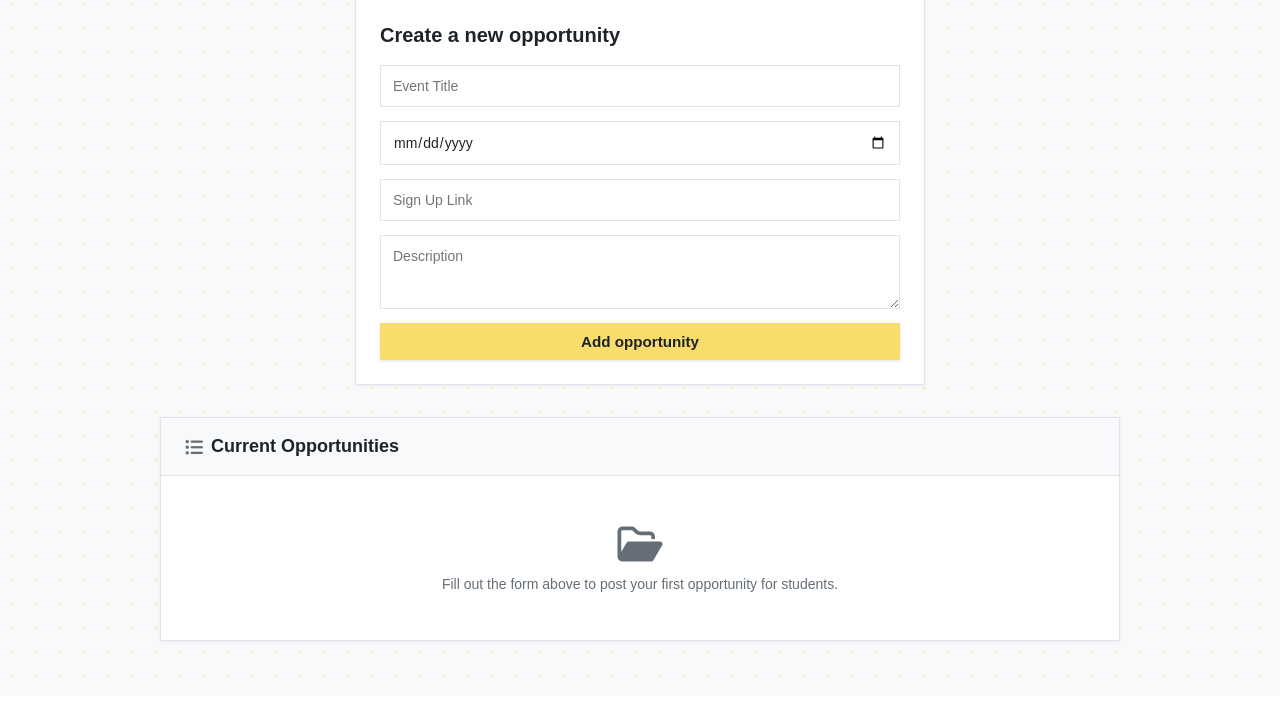
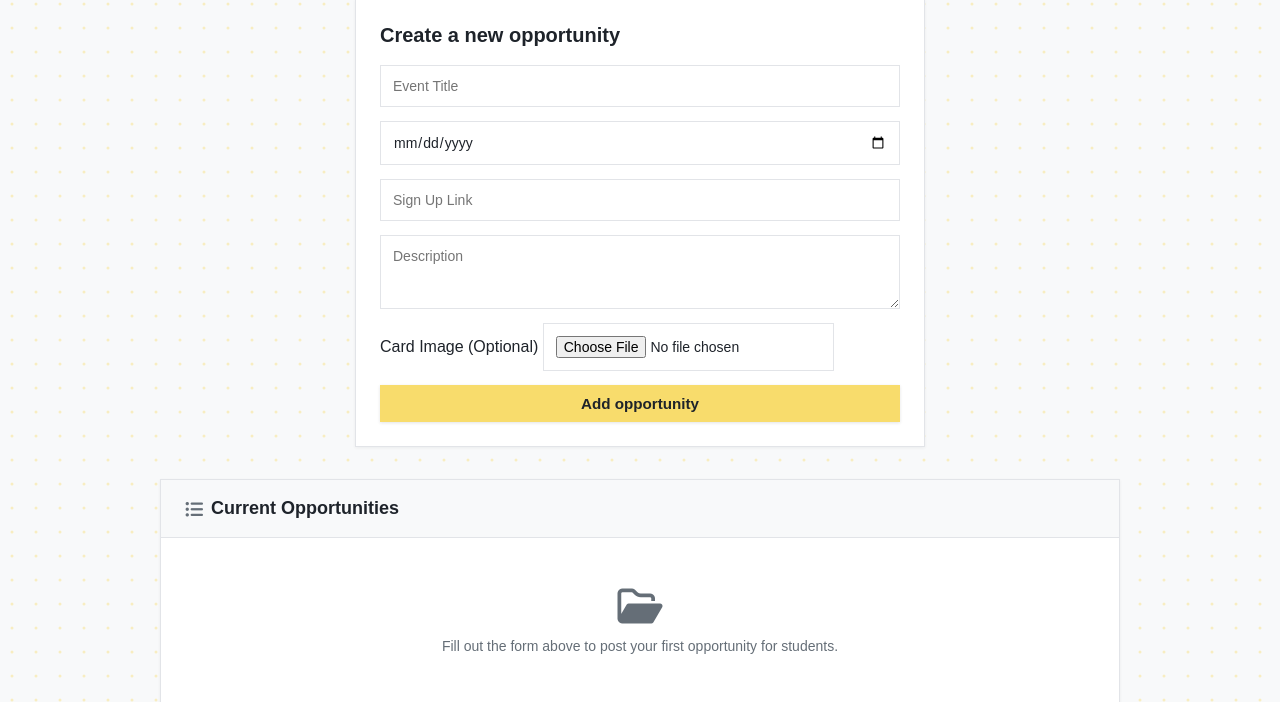
Before and after one commit to byscreamice/JHSVolunteering, a Flask app: page /admin in a window 1280 px wide. Shown: the part 104-806 px from the top of the page. Before the commit the page ends 782 px from the top, so only its background shows below. Run offline with Flask 3, Linux system fonts and the light colour scheme; the visitor is signed in with stand-in values (Sample User, id 1); data that the repository does not hold is empty; some libraries are stand-ins or nearby versions; some web fonts are replaced.

Commit message:
Added image placeholders and date formatting

```diff
--- a/app.py
+++ b/app.py
@@ -1,3 +1,5 @@
+import io
+import base64
 import os
 import sqlite3
 from datetime import date
@@ -23,14 +25,70 @@ def init_db():
     conn = get_db()
     cur = conn.cursor()
     if DATABASE_URL:
-        cur.execute("CREATE TABLE IF NOT EXISTS opportunities (id SERIAL PRIMARY KEY, title TEXT NOT NULL, date TEXT NOT NULL, link TEXT NOT NULL, description TEXT)")
+        cur.execute("CREATE TABLE IF NOT EXISTS opportunities (id SERIAL PRIMARY KEY, title TEXT NOT NULL, date TEXT NOT NULL, link TEXT NOT NULL, description TEXT, image TEXT)")
+        conn.commit()
+        try:
+            cur.execute("ALTER TABLE opportunities ADD COLUMN IF NOT EXISTS image TEXT")
+            conn.commit()
+        except Exception:
+            conn.rollback()
     else:
-        cur.execute("CREATE TABLE IF NOT EXISTS opportunities (id INTEGER PRIMARY KEY AUTOINCREMENT, title TEXT NOT NULL, date TEXT NOT NULL, link TEXT NOT NULL, description TEXT)")
-    conn.commit()
+        cur.execute("CREATE TABLE IF NOT EXISTS opportunities (id INTEGER PRIMARY KEY AUTOINCREMENT, title TEXT NOT NULL, date TEXT NOT NULL, link TEXT NOT NULL, description TEXT, image TEXT)")
+        conn.commit()
+        try:
+            cur.execute("ALTER TABLE opportunities ADD COLUMN image TEXT")
+            conn.commit()
+        except Exception:
+            pass
     cur.close()
     conn.close()
 
 init_db()
+
+def format_date_str(val):
+    try:
+        d = date.fromisoformat(str(val))
+        day = d.day
+        if 11 <= day <= 13:
+            suffix = "th"
+        else:
+            suffix = {1: "st", 2: "nd", 3: "rd"}.get(day % 10, "th")
+        return f"{d.strftime('%B')} {day}{suffix}, {d.year}"
+    except Exception:
+        return val
+
+@app.template_filter("format_date")
+def format_date_filter(val):
+    return format_date_str(val)
+
+def process_image(req):
+    file = req.files.get("image_file")
+    if file and file.filename:
+        try:
+            try:
+                from PIL import Image
+                img = Image.open(file.stream)
+                img.thumbnail((800, 800))
+                buf = io.BytesIO()
+                if img.mode in ("RGBA", "P"):
+                    img.save(buf, format="PNG", optimize=True)
+                    mime = "image/png"
+                else:
+                    img = img.convert("RGB")
+                    img.save(buf, format="JPEG", quality=85, optimize=True)
+                    mime = "image/jpeg"
+                b64 = base64.b64encode(buf.getvalue()).decode("utf-8")
+                return f"data:{mime};base64,{b64}"
+            except Exception:
+                file.stream.seek(0)
+                data = file.read()
+                if data:
+                    mime = file.content_type or "image/jpeg"
+                    b64 = base64.b64encode(data).decode("utf-8")
+                    return f"data:{mime};base64,{b64}"
+        except Exception:
+            pass
+    return ""
 
 def execute_db(query, params=(), fetch=False):
     conn = get_db()
@@ -77,15 +135,14 @@ def logout():
 def add():
     if not session.get("is_admin"):
         return redirect("/?error=auth")
-    title, date_val, link, description = (
-        request.form["title"],
-        request.form["date"],
-        request.form["link"],
-        request.form["description"]
-    )
+    title = request.form["title"]
+    date_val = request.form["date"]
+    link = request.form["link"]
+    description = request.form["description"]
+    image_data = process_image(request)
     execute_db(
-        "INSERT INTO opportunities (title, date, link, description) VALUES (?, ?, ?, ?)",
-        (title, date_val, link, description)
+        "INSERT INTO opportunities (title, date, link, description, image) VALUES (?, ?, ?, ?, ?)",
+        (title, date_val, link, description, image_data)
     )
     return redirect("/admin")
 
@@ -100,14 +157,25 @@ def delete(id):
 def edit(id):
     if not session.get("is_admin"):
         return redirect("/?error=auth")
-    title, date_val, link, description = (
-        request.form["title"],
-        request.form["date"],
-        request.form["link"],
-        request.form["description"]
-    )
+    title = request.form["title"]
+    date_val = request.form["date"]
+    link = request.form["link"]
+    description = request.form["description"]
+
+    existing = execute_db("SELECT image FROM opportunities WHERE id = ?", (id,), fetch=True)
+    current_image = existing[0]["image"] if existing and existing[0]["image"] else ""
+
+    if request.form.get("remove_image") == "1":
+        image_data = ""
+    else:
+        file = request.files.get("image_file")
+        if file and file.filename:
+            image_data = process_image(request)
+        else:
+            image_data = current_image
+
     execute_db(
-        "UPDATE opportunities SET title = ?, date = ?, link = ?, description = ? WHERE id = ?",
-        (title, date_val, link, description, id)
+        "UPDATE opportunities SET title = ?, date = ?, link = ?, description = ?, image = ? WHERE id = ?",
+        (title, date_val, link, description, image_data, id)
     )
     return redirect("/admin")
--- a/requirements.txt
+++ b/requirements.txt
@@ -7,3 +7,4 @@ Jinja2==3.1.6
 MarkupSafe==3.0.4
 Werkzeug==3.1.9
 psycopg2-binary
+Pillow
--- a/templates/admin.html
+++ b/templates/admin.html
@@ -20,12 +20,16 @@
     </header>
 
     <main class="admin-container">
-        <form class="admin-form" action="/add" method="POST">
+        <form class="admin-form" action="/add" method="POST" enctype="multipart/form-data">
             <h2>Create a new opportunity</h2>
             <input type="text" name="title" placeholder="Event Title" required>
             <input type="date" name="date" min="{{ today }}" required>
             <input type="text" name="link" placeholder="Sign Up Link" required>
             <textarea name="description" placeholder="Description" rows="3" required></textarea>
+            <div class="form-group">
+                <label>Card Image (Optional)</label>
+                <input type="file" name="image_file" accept="image/*">
+            </div>
             <button class="btn" type="submit">Add opportunity</button>
         </form>
 
@@ -49,13 +53,18 @@
                         {% for opp in opportunities %}
                         <tr>
                             <td>
-                                <strong class="table-title">{{ opp.title }}</strong>
-                                {% if opp.description %}
-                                <p class="table-desc">{{ opp.description }}</p>
-                                {% endif %}
+                                <div style="display: flex; gap: 12px; align-items: center;">
+                                    <img src="{{ opp.image if opp.image else '/static/placeholder.svg' }}" alt="" class="table-thumb" onerror="this.onerror=null;this.src='/static/placeholder.svg';">
+                                    <div>
+                                        <strong class="table-title">{{ opp.title }}</strong>
+                                        {% if opp.description %}
+                                        <p class="table-desc">{{ opp.description }}</p>
+                                        {% endif %}
+                                    </div>
+                                </div>
                             </td>
                             <td>
-                                <span class="date-badge">{{ opp.date }}</span>
+                                <span class="date-badge">{{ opp.date | format_date }}</span>
                             </td>
                             <td>
                                 <a class="table-link" href="{{ opp.link }}" target="_blank" rel="noopener noreferrer">
@@ -76,7 +85,7 @@
                                             <h3>Edit Opportunity</h3>
                                             <button type="button" class="close-x-btn" onclick="document.getElementById('editModal-{{ opp.id }}').close()">&times;</button>
                                         </div>
-                                        <form action="/edit/{{ opp.id }}" method="POST" class="edit-form">
+                                        <form action="/edit/{{ opp.id }}" method="POST" enctype="multipart/form-data" class="edit-form">
                                             <div class="form-group">
                                                 <label>Event Title</label>
                                                 <input type="text" name="title" value="{{ opp.title }}" required>
@@ -92,6 +101,18 @@
                                             <div class="form-group">
                                                 <label>Description</label>
                                                 <textarea name="description" rows="3" required>{{ opp.description }}</textarea>
+                                            </div>
+                                            <div class="form-group">
+                                                <label>Card Image (Optional)</label>
+                                                {% if opp.image %}
+                                                <div style="display: flex; gap: 10px; align-items: center; margin-bottom: 6px;">
+                                                    <img src="{{ opp.image }}" alt="" class="table-thumb" onerror="this.onerror=null;this.src='/static/placeholder.svg';">
+                                                    <label style="font-size: 12px; font-weight: normal; color: var(--bark-gray); display: inline-flex; align-items: center; gap: 6px; cursor: pointer;">
+                                                        <input type="checkbox" name="remove_image" value="1"> Remove current image (revert to placeholder)
+                                                    </label>
+                                                </div>
+                                                {% endif %}
+                                                <input type="file" name="image_file" accept="image/*">
                                             </div>
                                             <div class="edit-modal-actions">
                                                 <button type="button" class="btn" style="background-color: #656E77; color: #FFFFFF;" onclick="document.getElementById('editModal-{{ opp.id }}').close()">Cancel</button>
```
Also changed, not shown: static/style.css (+55 -3 lines), templates/index.html (+14 -5 lines), database.db, static/placeholder.svg (added).
